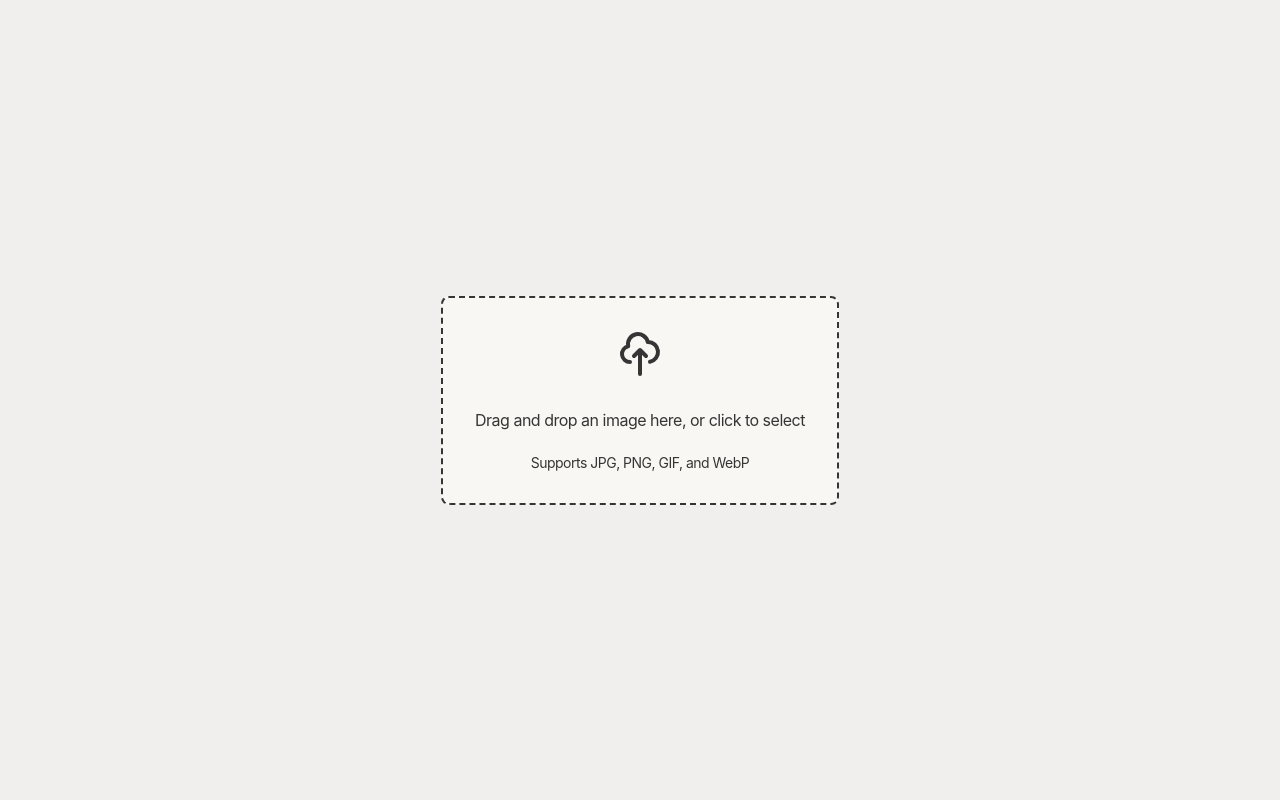
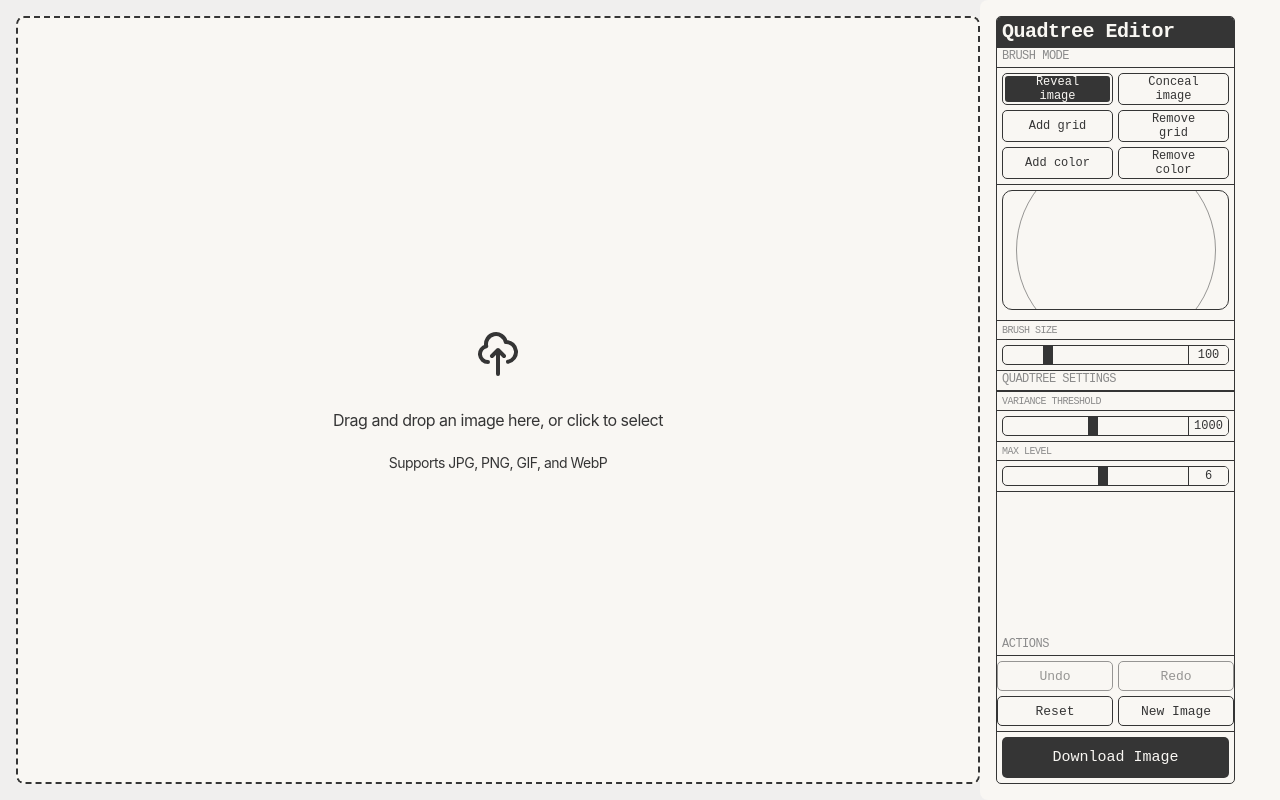
Before and after one commit to CameronFoxly/Quadtree-image-effector, a React (Vite) app in the folder image-effect-app/: page / in a window 1280 px wide. Built offline with nearby package versions, Linux system fonts and the light colour scheme.

Commit message:
Update layout for upload screen to be in main preview window

```diff
--- a/image-effect-app/src/App.css
+++ b/image-effect-app/src/App.css
@@ -9,85 +9,49 @@
   letter-spacing: -0.5px;
 }
 
-.logo {
-  height: 6em;
-  padding: 1.5em;
-  will-change: filter;
-  transition: filter 300ms;
-}
-.logo:hover {
-  filter: drop-shadow(0 0 2em #646cffaa);
-}
-.logo.react:hover {
-  filter: drop-shadow(0 0 2em #61dafbaa);
-}
-
-@keyframes logo-spin {
-  from {
-    transform: rotate(0deg);
-  }
-  to {
-    transform: rotate(360deg);
-  }
-}
-
-@media (prefers-reduced-motion: no-preference) {
-  a:nth-of-type(2) .logo {
-    animation: logo-spin infinite 20s linear;
-  }
-}
-
-.card {
-  padding: 2em;
-}
-
-.read-the-docs {
-  color: #888;
-}
-
 .container {
   width: 100%;
   height: 100vh;
+  display: flex;
+  flex-direction: column;
   overflow: hidden;
 }
 
 .content {
-  width: 100%;
-  height: 100%;
+  flex: 1;
+  display: flex;
+  flex-direction: column;
+  overflow: hidden;
 }
 
 .main {
-  width: 100%;
-  height: 100%;
-  position: relative;
+  flex: 1;
+  display: flex;
   overflow: hidden;
-}
-
-/* When there's no image, center the upload UI */
-.main:has(> :only-child) {
-  display: flex;
-  justify-content: center;
-  align-items: center;
 }
 
 .previewSection {
   flex: 1;
   min-width: 0;
-  background-color: var(--surface-color);
-  border-radius: 8px;
-  padding: 1rem;
+  position: relative;
+  background-color: var(--panel-bg);
+  border-radius: 0.5rem;
+  overflow: hidden;
+  margin: 1rem;
+  margin-right: 0;
 }
 
 .controlsSection {
   width: 300px;
-  background-color: var(--surface-color);
-  border-radius: 4px;
+  min-width: 300px;
+  background-color: var(--panel-bg);
+  border-radius: 0.5rem 0 0 0.5rem;
+  overflow-y: auto;
+  overflow-x: hidden;
   padding: 1rem;
   display: flex;
   flex-direction: column;
   gap: 0.75rem;
-  max-height: 800px;
-  overflow-y: auto;
 }
 
 .controlsSection label {
@@ -241,85 +205,11 @@ body {
   letter-spacing: -0.5px;
 }
 
-.container {
-  min-height: 100vh;
-  display: flex;
-  flex-direction: column;
-}
-
-.content {
-  flex: 1;
-  padding: 2rem;
-}
-
-.main {
-  max-width: 1600px;
-  margin: 0 auto;
-  display: flex;
-  gap: 1rem;
-  height: 100%;
-}
-
-.previewSection {
-  flex: 1;
-  min-width: 0;
-  background-color: var(--surface-color);
-  border-radius: 8px;
-  padding: 1rem;
-}
-
-.controlsSection {
-  width: 300px;
-  background-color: var(--surface-color);
-  border-radius: 4px;
-  padding: 1rem;
-  display: flex;
-  flex-direction: column;
-  gap: 0.75rem;
-  max-height: 800px;
-  overflow-y: auto;
-}
-
 .buttonGroup {
   display: flex;
   flex-direction: column;
   gap: 0.5rem;
   margin-top: 0.75rem;
-}
-
-.button {
-  padding: 0.5rem 0.75rem;
-  border: none;
-  border-radius: 3px;
-  font-size: 0.85rem;
-  font-weight: 500;
-  cursor: pointer;
-  transition: all 0.2s ease;
-  text-align: center;
-}
-
-.buttonPrimary {
-  background-color: var(--text-color);
-  color: var(--panel-bg);
-}
-
-.buttonPrimary:hover {
-  background-color: var(--accent-hover);
-}
-
-.buttonPrimary.selected {
-  background-color: var(--accent-color);
-  color: white;
-}
-
-.buttonSecondary {
-  background-color: transparent;
-  color: var(--text-color);
-  border: var(--border-width) solid var(--text-color);
-}
-
-.buttonSecondary:hover {
-  background-color: rgba(53, 53, 53, 0.1);
 }
 
 /* Dark mode specific styles */
@@ -342,21 +232,8 @@ select {
   font-size: 0.85rem;
 }
 
-/* Scrollbar styles */
-::-webkit-scrollbar {
-  width: 8px;
-  height: 8px;
+/* Dark mode styles */
+.dark .previewSection,
+.dark .controlsSection {
+  background-color: var(--panel-bg-dark);
 }
-
-::-webkit-scrollbar-track {
-  background: var(--background-color);
-}
-
-::-webkit-scrollbar-thumb {
-  background: var(--border-color);
-  border-radius: 4px;
-}
-
-::-webkit-scrollbar-thumb:hover {
-  background: var(--text-secondary);
-}
--- a/image-effect-app/src/App.tsx
+++ b/image-effect-app/src/App.tsx
@@ -310,10 +310,6 @@ function App() {
     <div className="container">
       <div className="content">
         <main className="main">
-          {!imageUrl ? (
-            <ImageUpload onImageSelect={handleImageSelect} />
-          ) : (
-            <>
           <div className="previewSection">
             <ImagePreview
               imageUrl={imageUrl}
@@ -331,6 +327,7 @@ function App() {
               fillColor={fillColor}
               blendMode={blendMode}
               tintOpacity={tintOpacity}
+              onImageSelect={handleImageSelect}
               onImageRemovedRegionsChange={handleImageRegionsChange}
               onGridOutlinedRegionsChange={handleGridRegionsChange}
               onTintedRegionsChange={handleTintedRegionsChange}
@@ -377,8 +374,6 @@ function App() {
               canRedo={currentHistoryIndex < history.length - 1}
             />
           </div>
-            </>
-          )}
         </main>
       </div>
     </div>
--- a/image-effect-app/src/components/ImagePreview.tsx
+++ b/image-effect-app/src/components/ImagePreview.tsx
@@ -1,6 +1,7 @@
 import { useEffect, useRef, useState, useCallback } from 'react';
 import styles from './ImagePreview.module.css';
 import { createQuadTree, renderQuadTree, QuadTreeNode, findRegionsInBrush } from '../utils/quadtree';
+import ImageUpload from './ImageUpload';
 
 type RevealMode = 'image' | 'grid' | 'conceal' | 'remove-outlines' | 'add-color' | 'remove-color';
 type BlendMode = 'multiply' | 'screen' | 'overlay' | 'darken' | 'lighten' |
@@ -32,7 +33,7 @@ interface EffectSettings {
 }
 
 interface ImagePreviewProps {
-  imageUrl: string;
+  imageUrl: string | null;
   settings: EffectSettings;
   brushRadius: number;
   revealMode: RevealMode;
@@ -42,6 +43,7 @@ interface ImagePreviewProps {
   fillColor: string;
   blendMode: BlendMode;
   tintOpacity: number;
+  onImageSelect: (file: File) => void;
   onImageRemovedRegionsChange: (regions: Region[]) => void;
   onGridOutlinedRegionsChange: (regions: Region[]) => void;
   onTintedRegionsChange: (regions: TintedRegion[]) => void;
@@ -64,6 +66,7 @@ export default function ImagePreview({
   fillColor,
   blendMode,
   tintOpacity,
+  onImageSelect,
   onImageRemovedRegionsChange,
   onGridOutlinedRegionsChange,
   onTintedRegionsChange,
@@ -99,7 +102,7 @@ export default function ImagePreview({
     if (!ctx) return;
 
     const img = new Image();
-    img.src = imageUrl;
+    img.src = imageUrl || '';
 
     img.onload = () => {
       // Calculate dimensions to fill the viewport minus the control panel width and padding
@@ -603,6 +606,8 @@ export default function ImagePreview({
 
   return (
     <div className={styles.previewContainer}>
+      {imageUrl ? (
+        <>
           <canvas
             ref={canvasRef}
             className={styles.previewCanvas}
@@ -635,6 +640,10 @@ export default function ImagePreview({
               }}
             />
           )}
+        </>
+      ) : (
+        <ImageUpload onImageSelect={onImageSelect} />
+      )}
     </div>
   );
 }
--- a/image-effect-app/src/components/ImageUpload.module.css
+++ b/image-effect-app/src/components/ImageUpload.module.css
@@ -1,4 +1,6 @@
 .uploadContainer {
+  width: 100%;
+  height: 100%;
   border: 2px dashed var(--border-color);
   border-radius: 0.5rem;
   padding: 2rem;
@@ -6,6 +8,9 @@
   cursor: pointer;
   transition: all 0.2s;
   background-color: var(--panel-bg);
+  display: flex;
+  align-items: center;
+  justify-content: center;
 }
 
 .uploadContainer:hover,
@@ -19,6 +24,7 @@
   flex-direction: column;
   align-items: center;
   gap: 1rem;
+  max-width: 80%;
 }
 
 .uploadIcon {
```
Lines whose indentation alone changed are shown as unchanged.
